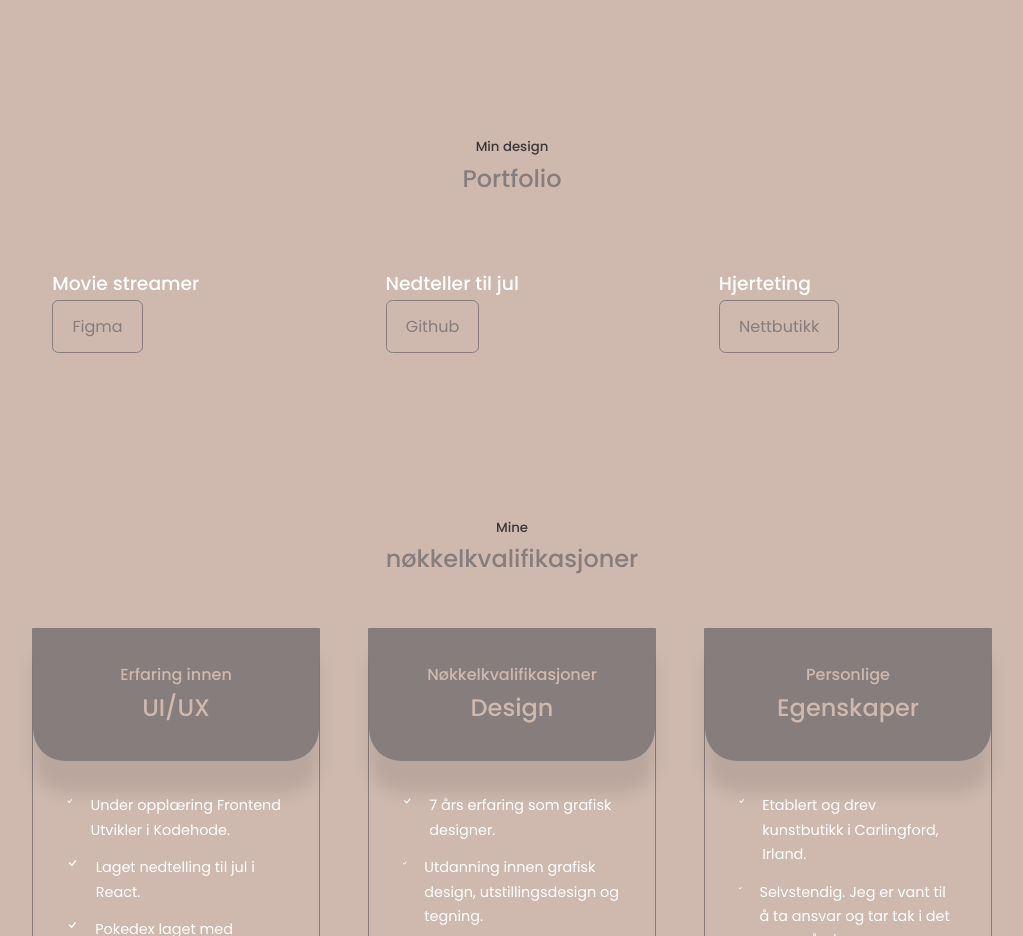
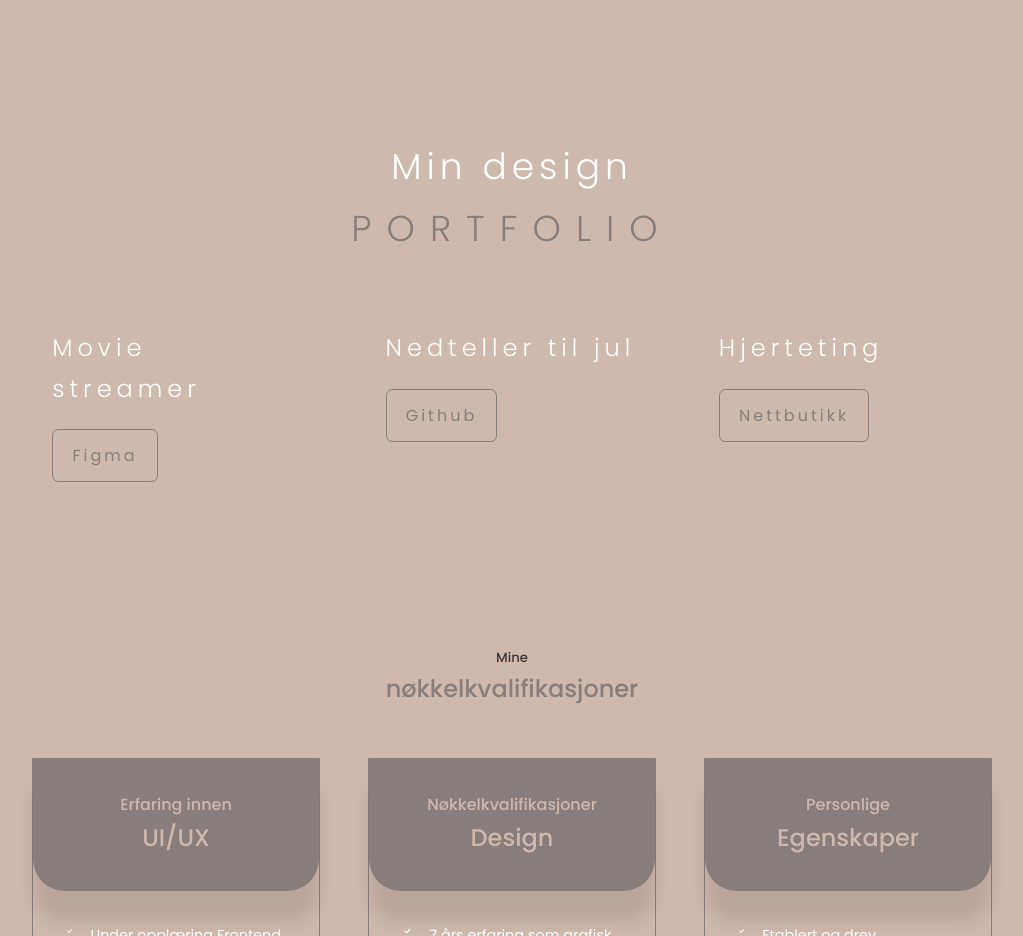
Before and after one commit to Viviann1/praksis-portfolio, a React (Create React App) app: page / in a window 1280 px wide. Shown: the part 2400-3336 px from the top of the page, without its empty margins (128-1151 px from the left). Built offline with nearby package versions, Linux system fonts and the light colour scheme.

Commit message:
changed styling portfolio components

```diff
--- a/src/components/portfolio/portfolio.css
+++ b/src/components/portfolio/portfolio.css
@@ -3,6 +3,29 @@
     grid-template-columns: repeat(3, 1fr);
     gap: 2.5rem;
 }
+
+.h5_heading{
+    font-size: 36px;
+    color: #ffff;
+    letter-spacing: 5px;
+    font-weight: 100;
+}
+
+.h2_heading{
+    font-size: 36px;
+    letter-spacing: 15px;
+    font-weight: 100;
+    margin-top: 1px;
+    text-transform: uppercase;
+}
+
+.h3_heading{
+    font-size: 24px;
+    font-weight: 100;
+    letter-spacing: 5px;
+}
+
+
 
 .portfolio__item {
     background: var(--color-bg-variant);
@@ -17,19 +40,19 @@
     background: var(--color-light);
 }
 
-.portfolio__items-image {
-    border-radius: 1.5rem;
-    overflow: hidden;
-}
 
 .portfolio__items h3 {
     margin: 1.2rem 0 2rem;
+    font-weight: 100;
+
 }
 
 .portfolio__item-cta {
     display: flex;
     gap: 1rem;
     margin-bottom: 1rem;
+    margin-top: 20px;
+    letter-spacing: 3px;
 }
 
 /* ========MEDIA QUERIES (MEDIUM DEVICES) =========*/
```
